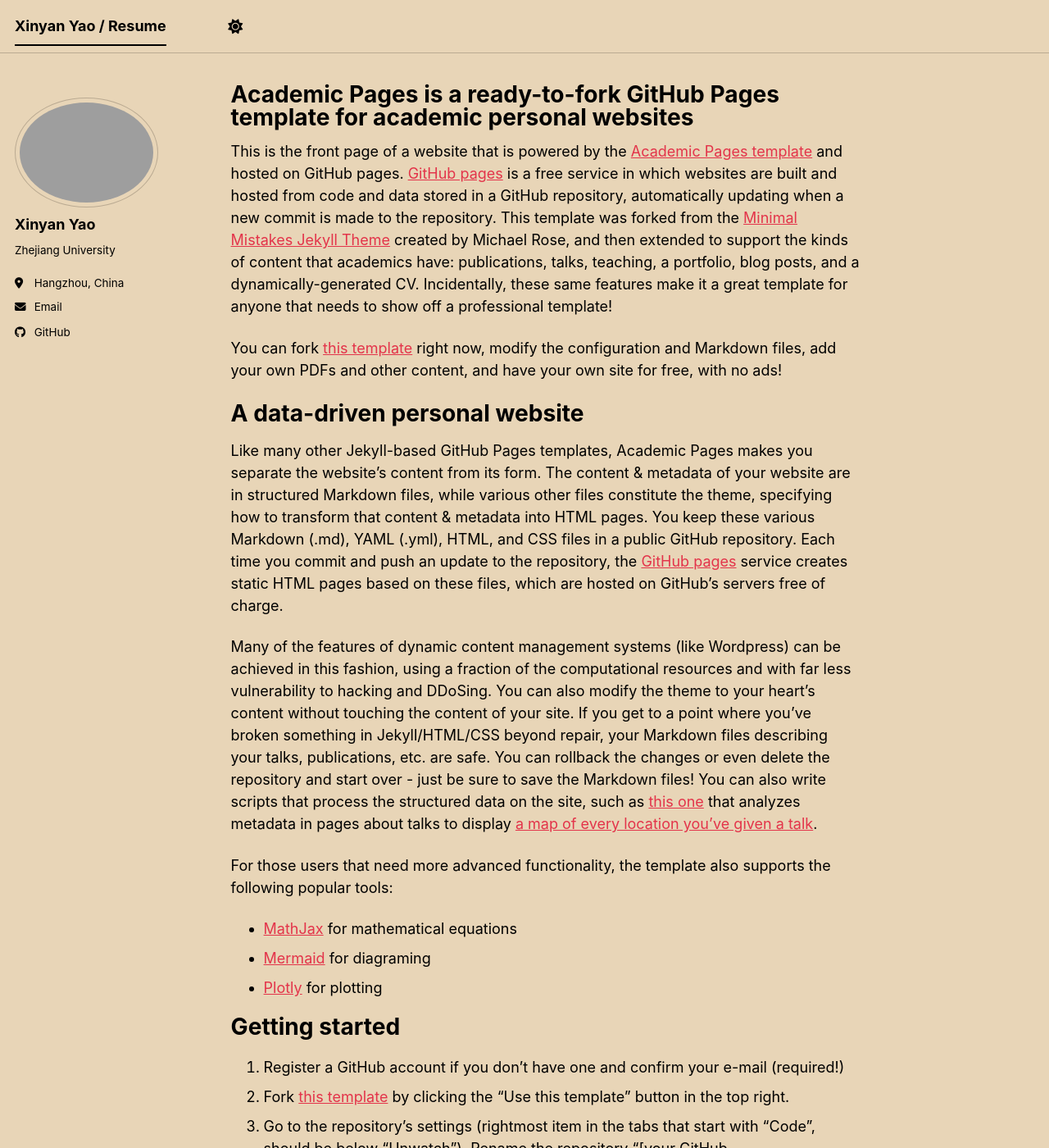
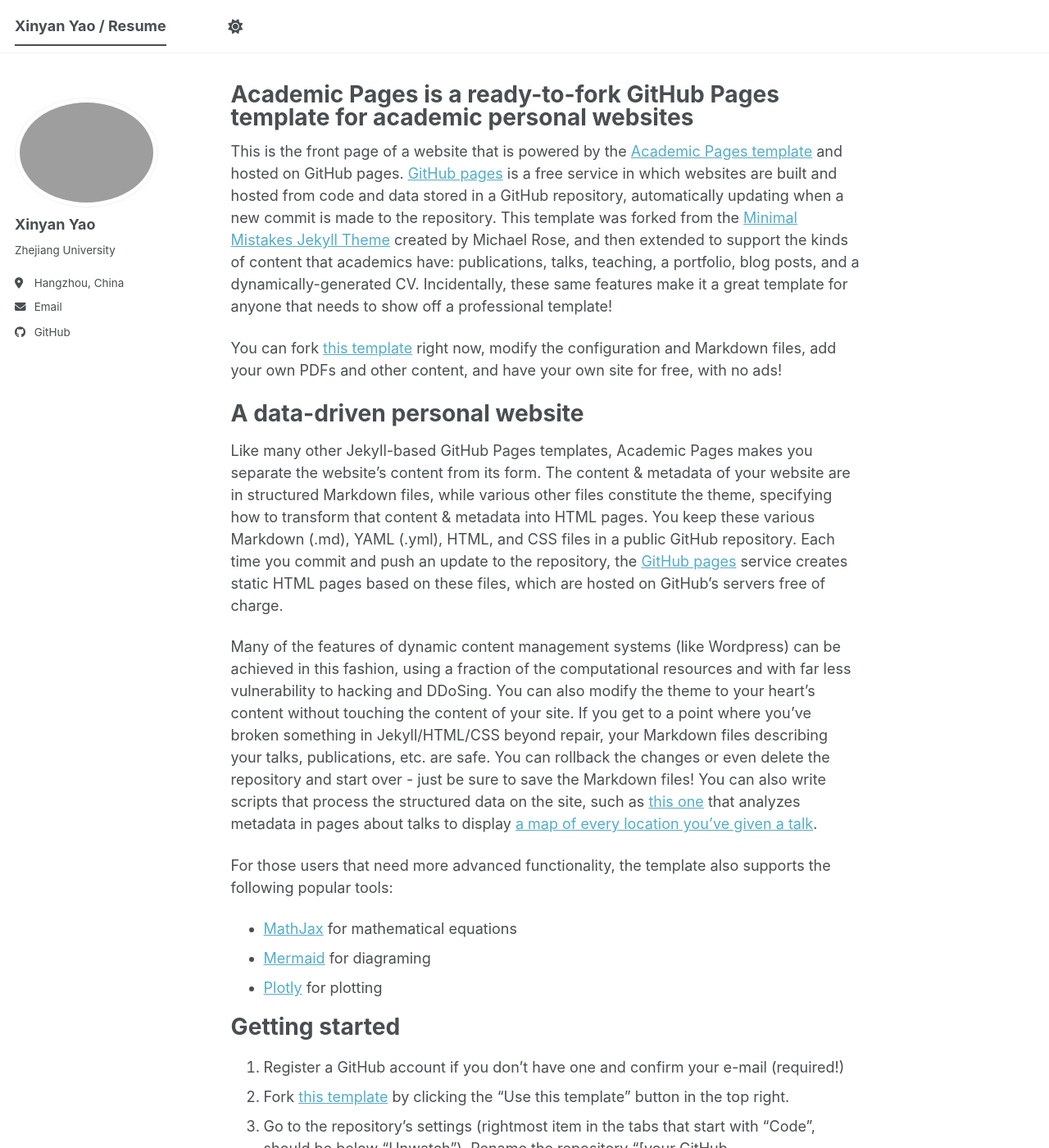
Before and after one commit to Hikaru-1216/resume, a Jekyll site: the page built from _pages/about.md, in a window 1280 px wide and 1400 px high. Shown: the whole window at 82% size. Built offline with Jekyll 4.4.1, drawn with Linux system fonts in a browser that asks for light colours; a script bundle is joined from its source files by our own code; library files that are not in the unit come from our copies.

Commit message:
Update site theme, URL, and baseurl in config

```diff
--- a/_config.yml
+++ b/_config.yml
@@ -8,14 +8,14 @@
 
 # Basic Site Settings
 locale                   : "en-US"
-site_theme               : "sunrise" # The available themes options are "default", "air", "sunrise", "mint", "dirt" and "contrast"
+site_theme               : "default" # The available themes options are "default", "air", "sunrise", "mint", "dirt" and "contrast"
 title                    : "Xinyan Yao / Resume"
 title_separator          : "-"
 name                     : &name "Your Name"
 description              : &description "Your Name's academic portfolio"   # Update this with a general description of your site, this is the default if not overridden by a page
-url                      : https://academicpages.github.io # The base hostname & protocol for your site e.g. "https://[your GitHub username].github.io",
+url                      : "https://hikaru-1216.github.io" # The base hostname & protocol for your site e.g. "https://[your GitHub username].github.io",
                                                            # or if you already have some other page hosted on Github then use "https://[your GitHub username].github.io/[Your Repo Name]"
-baseurl                  : "" # the subpath of your site, e.g. "/blog"
+baseurl                  : "/resume" # the subpath of your site, e.g. "/blog"
 repository               : "academicpages/academicpages.github.io"
 
 # Site Author - The following control what appear as part of the author content on the side bar.
```
